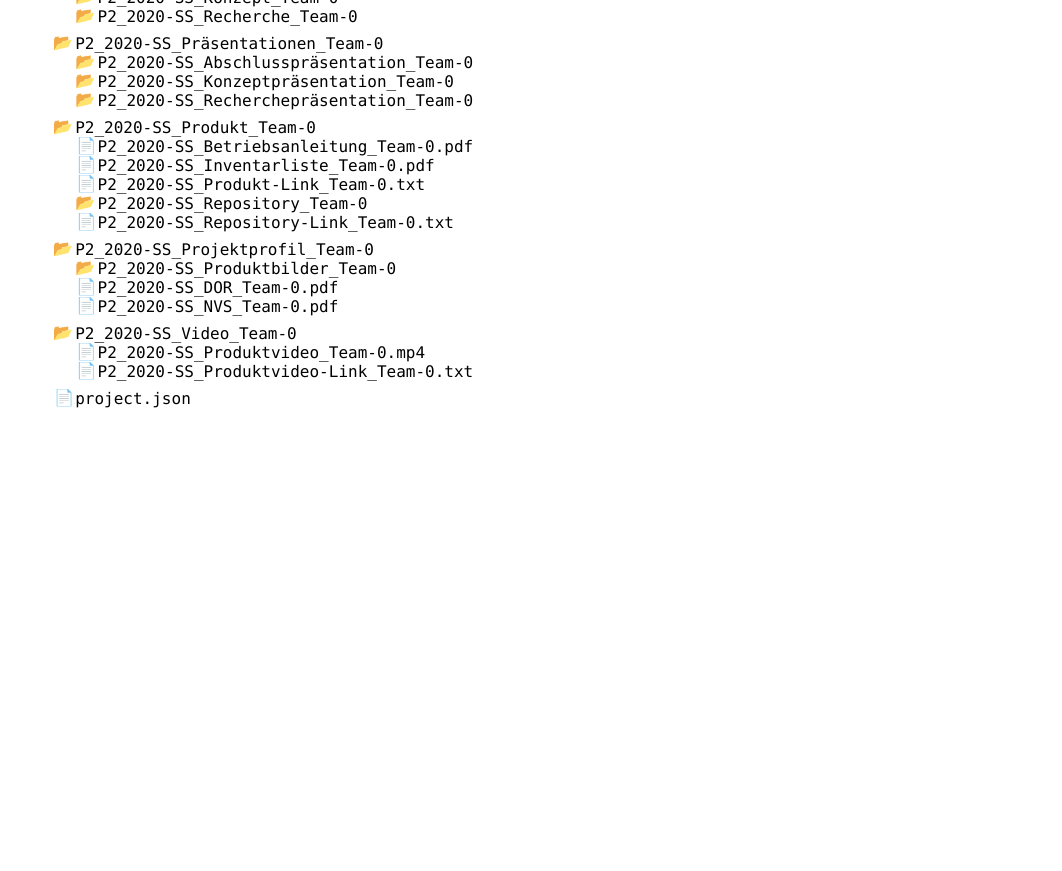
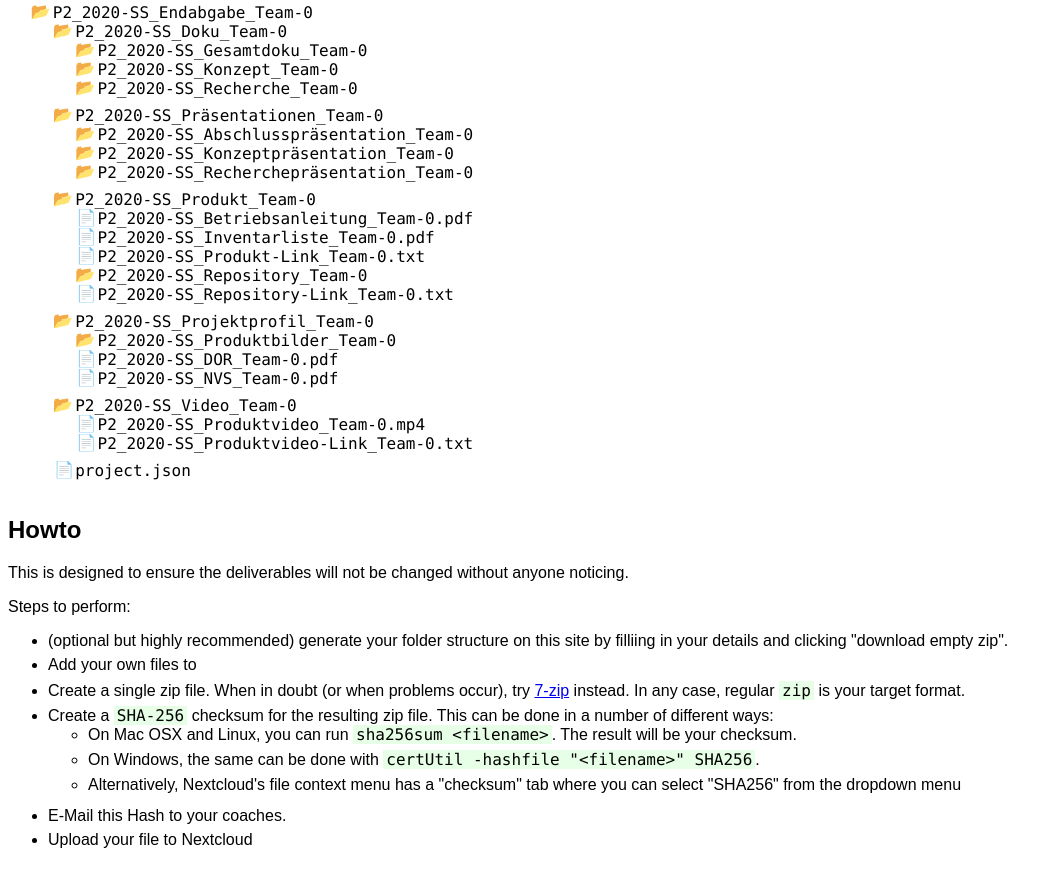
Before and after one commit to ccoenen/university-automation, a plain HTML site: page Digital-Deliverable-Dispenser/index.html in a window 1280 px wide. Shown: the part 330-1201 px from the top of the page, without its empty margins (0-1062 px from the left). Before the commit the page ends 800 px from the top, so only its background shows below. Drawn offline with Linux system fonts and the light colour scheme.

Commit message:
howto added

```diff
--- a/Digital-Deliverable-Dispenser/index.html
+++ b/Digital-Deliverable-Dispenser/index.html
@@ -7,6 +7,7 @@
 		<link rel="stylesheet" href="style.css">
 	</head>
 	<body>
+		<h1>Deliverable Dispenser</h1>
 		<form>
 			<fieldset>
 				<legend>Semester-Info</legend>
@@ -32,6 +33,26 @@
 
 		<ul id="preview"></ul>
 
+		<section id="howto">
+			<h1>Howto</h1>
+			<p>This is designed to ensure the deliverables will not be changed without anyone noticing.</p>
+			<p>Steps to perform:</p>
+			<ul>
+				<li>(optional but highly recommended) generate your folder structure on this site by filliing in your details and clicking "download empty zip".</li>
+				<li>Add your own files to</li>
+				<li>Create a single zip file. When in doubt (or when problems occur), try <a href="https://www.7-zip.org/">7-zip</a> instead. In any case, regular <code>zip</code> is your target format.</li>
+				<li>Create a <code>SHA-256</code> checksum for the resulting zip file. This can be done in a number of different ways:
+					<ul>
+						<li>On Mac OSX and Linux, you can run <code>sha256sum &lt;filename&gt;</code>. The result will be your checksum.</li>
+						<li>On Windows, the same can be done with <code>certUtil -hashfile "&lt;filename&gt;" SHA256</code>.</li>
+						<li>Alternatively, Nextcloud's file context menu has a "checksum" tab where you can select "SHA256" from the dropdown menu</li>
+					</ul>
+				</li>
+				<li>E-Mail this Hash to your coaches.</li>
+				<li>Upload your file to Nextcloud</li>
+			</ul>
+		</section>
+
 		<script src="vendor/underscore-1.9.2.js"></script>
 		<script src="vendor/jszip-3.2.2-3.js"></script>
 		<script src="vendor/FileSaver-2.0.2.js"></script>
--- a/Digital-Deliverable-Dispenser/style.css
+++ b/Digital-Deliverable-Dispenser/style.css
@@ -25,3 +25,13 @@ li.file::before {
 li.directory::before {
 	content: '📂'
 }
+
+code {
+	font-family: Consolas, "Bitstream Vera Sans Mono", monospace;
+	background-color: rgb(230, 255, 230);
+	padding: 0 3px;
+}
+
+#howto li {
+	padding-bottom: 0.4em;
+}
```
